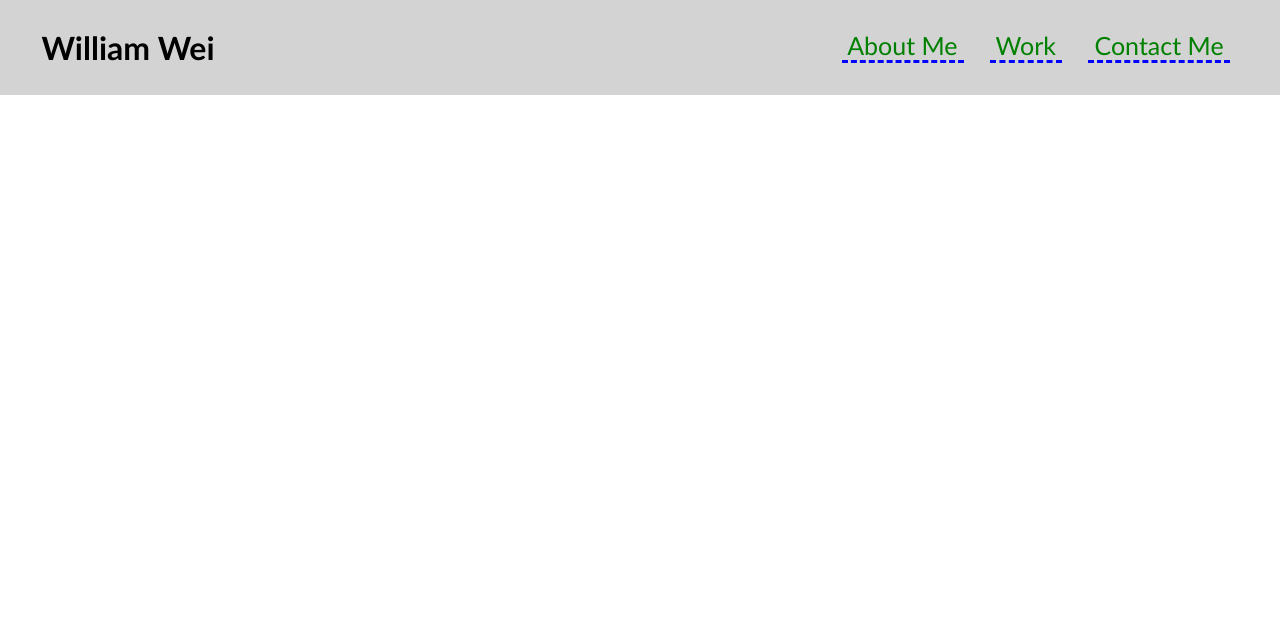
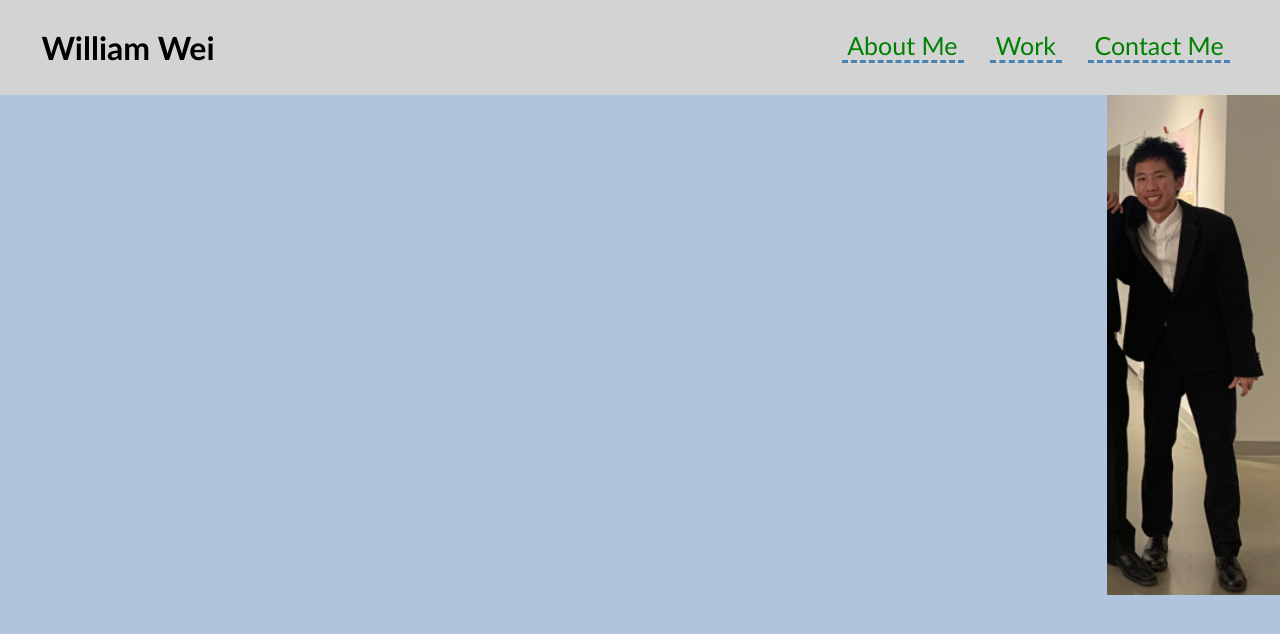
Before and after one commit to qosole/work-portfolio, a plain HTML site: page index.html in a window 1280 px wide. Drawn offline with Linux system fonts and the light colour scheme.

Commit message:
Change navigation and background style, add photo

```diff
--- a/assets/css/style.css
+++ b/assets/css/style.css
@@ -4,6 +4,7 @@
 
 body {
     margin: 0px;
+    background: lightsteelblue;
 }
 
 header {
@@ -22,12 +23,21 @@ nav {
     top: 30px;
 }
 
+/* Reformatting the default link styling */
 nav a {
     color: green;
     text-decoration: none;
-    border-bottom: 3px dashed blue;
+    border-bottom: 3px dashed steelblue;
 }
+    nav a:hover {
+        color: steelblue;
+        border-bottom: 3px solid steelblue;
+    }
+    nav a:active {
+        color: red;
+        border-bottom: 3px solid red;
+    }
 
-nav a:active {
-    color: red;
+#photo {
+    float: right;
 }
--- a/index.html
+++ b/index.html
@@ -17,5 +17,9 @@
             <a href="#">&nbspContact Me&nbsp</a>
         </nav>
     </header>
+
+    <div id="photo">
+        <img src="./assets/images/concert.png" alt="Photo of William Wei in a suit" height="500px">
+    </div>
 </body>
 </html>
```
Also changed, not shown: assets/images/concert.png (added).
